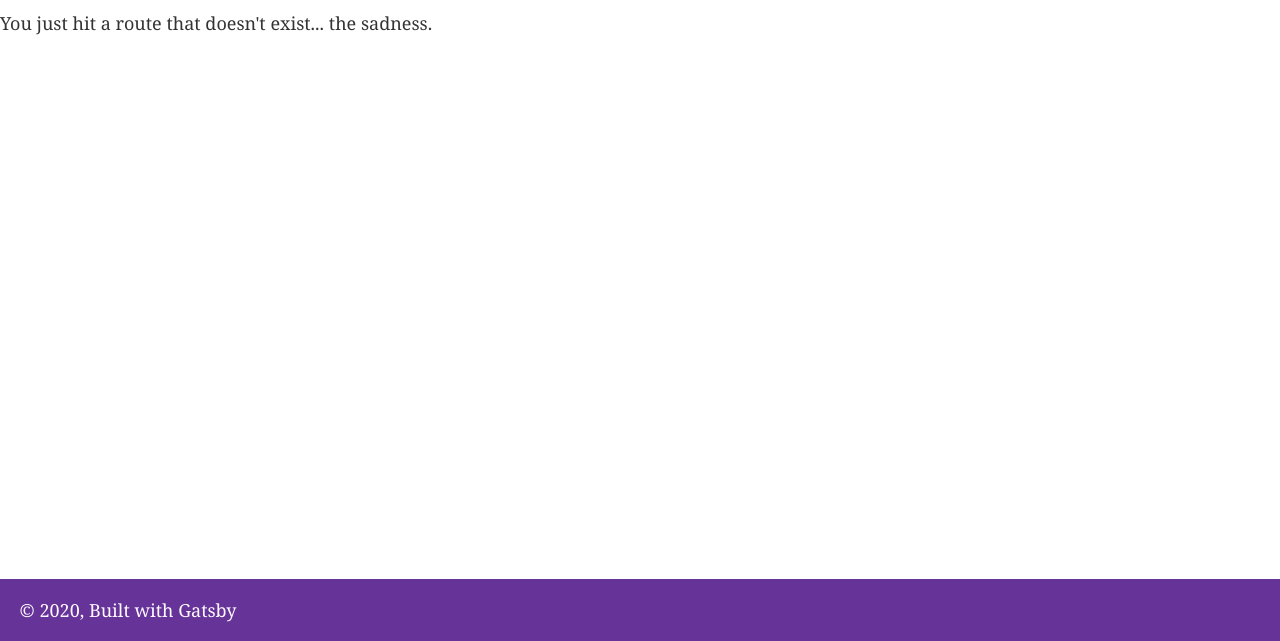
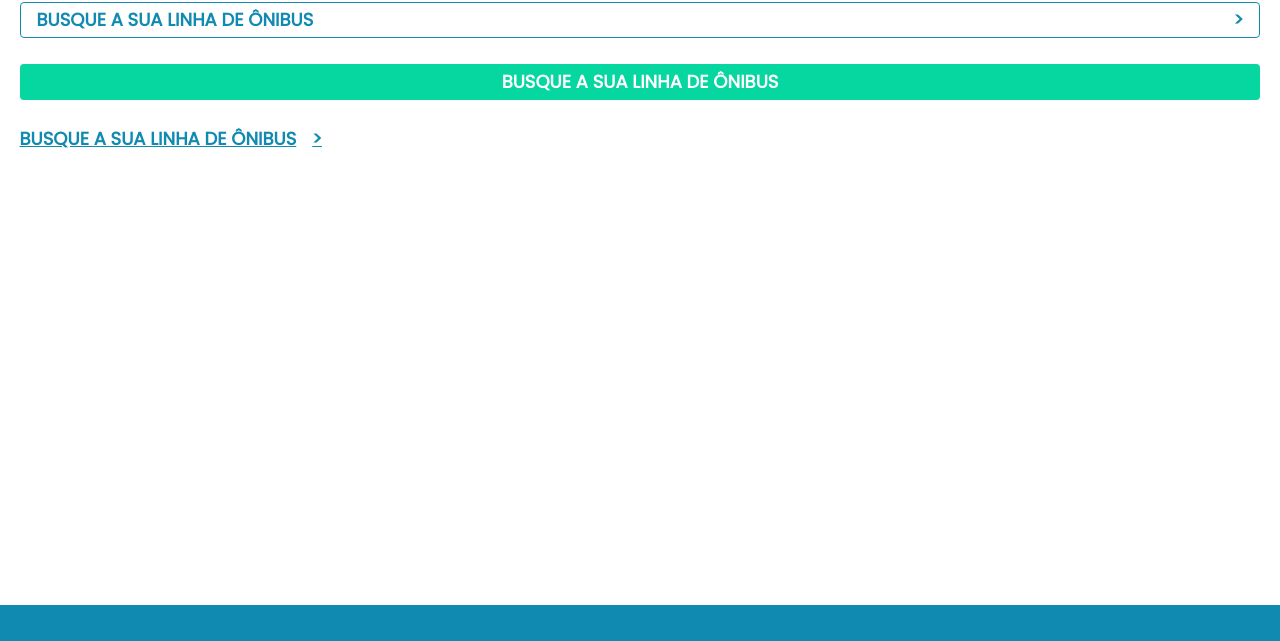
Before and after one commit to guilhermealvestavares/sempsiu-frontend, a Gatsby site: page /components in a window 1280 px wide. Before the commit this address had no page. Shown: the part 159-800 px from the top of the page. Built offline with nearby package versions, Linux system fonts and the light colour scheme; Gatsby itself is replaced by a stand-in of ours.

Commit message:
adiciona biblioteca de botoes e modificacoes gerais de código como variaveis de cor

```diff
--- a/gatsby-config.js
+++ b/gatsby-config.js
@@ -1,6 +1,6 @@
 module.exports = {
   siteMetadata: {
-    title: `Gatsby Starter w/ styled-components`,
+    title: `Sem Psiu`,
     description: `Gatsby starter using styled-components`,
     author: `@blakenoll`,
   },
--- a/src/components/button.js
+++ b/src/components/button.js
@@ -1,10 +1,31 @@
 import styled from "styled-components"
 
- const CtaButton = styled.div`
-    width: 100px;
-    height: 100px;
-    background-color: red;
-    color: blue;
+const CtaButton = styled.a`
+    font-family: Poppins;
+    font-weight: 600;
+    text-transform: uppercase;
+    width: 100%;
+    border-radius: 4px;
+    padding-left: 16px;
+    padding-right: 16px;
+    height: 36px;
+    display: flex;
+    color: ${props => props.color ? props.color : "#ffffff"};
+    background-color: ${props => props.bgColor ? props.bgColor : "var(--primary-color)"};
+    border: 1px solid ${props => props.borderColor ? props.borderColor : "transparent"};
 `
 
-export default CtaButton
+const InlineButton = styled.a`
+    font-family: Poppins;
+    font-weight: 600;
+    text-transform: uppercase;
+    width: 100%;
+    color: ${props => props.color ? props.color : "var(--primary-color)"};
+    text-decoration: underline;
+`
+
+const CtaTextItem = styled.span`
+   margin: ${props => props.margin ? props.margin : "0"};
+`
+
+export {CtaButton,InlineButton, CtaTextItem }
--- /dev/null
+++ b/src/components/containers.js
@@ -0,0 +1,11 @@
+import styled from "styled-components"
+
+ const ContainerButton = styled.div`
+    display: flex;
+    justify-content: ${props => props.jContent ? props.jContent : "space-between"};
+    align-items: center;
+    width: 100%;
+    height: 100%;
+`
+
+export default ContainerButton
--- a/src/components/footer.js
+++ b/src/components/footer.js
@@ -5,9 +5,9 @@ import { Container } from "./layoutComponents"
 const Footer = ({ className }) => (
   <footer className={className}>
     <Container>
-      © {new Date().getFullYear()}, Built with
+      {/* © {new Date().getFullYear()}, Built with
       {` `}
-      <a href="https://www.gatsbyjs.org">Gatsby</a>
+      <a href="https://www.gatsbyjs.org">Gatsby</a> */}
     </Container>
   </footer>
 )
--- a/src/components/globalStyle.js
+++ b/src/components/globalStyle.js
@@ -1,16 +1,16 @@
 import { createGlobalStyle } from "styled-components"
 
 export const GlobalStyle = createGlobalStyle`
-  @import url('https://fonts.googleapis.com/css?family=Karla|Lato');
+  @import url('https://fonts.googleapis.com/css2?family=Poppins');
   :root {
-    --primary-color: rebeccapurple;
+    --primary-color: #118AB2;
     --white: #FFFAFF;
   }
   * {
     box-sizing: border-box;
   }
   html {
-    font-family: lato;
+    font-family: Poppins;
     -ms-text-size-adjust: 100%;
     -webkit-text-size-adjust: 100%;
     touch-action: manipulation;
@@ -22,7 +22,7 @@ export const GlobalStyle = createGlobalStyle`
   main {
     flex: 1 0 auto;
     h1,h2,h3,h4,h5,h6 {
-    font-family: Karla;
+    font-family: Poppins;
     color: #0c2340;
     }
     a {
--- /dev/null
+++ b/src/pages/components.js
@@ -0,0 +1,40 @@
+import React from "react"
+import Layout from "../components/layout"
+import { Container } from "../components/layoutComponents"
+import { CtaButton, InlineButton, CtaTextItem } from "../components/button"
+import ContainerButton from "../components/containers"
+
+const Components = () => (
+  <Layout>
+    <Container>
+      <CtaButton href="/">
+        <ContainerButton>
+         <span>Busque a sua linha de ônibus</span>
+         <span>></span>
+        </ContainerButton>
+      </CtaButton>
+      <br/>
+      <CtaButton href="/" color="#118AB2" borderColor="#118AB2" bgColor="#ffffff">
+        <ContainerButton>
+         <CtaTextItem>Busque a sua linha de ônibus </CtaTextItem>
+         <CtaTextItem>></CtaTextItem>
+        </ContainerButton>
+      </CtaButton>
+      <br/>
+      <CtaButton href="/" bgColor="#06D6A0">
+        <ContainerButton jContent="center">
+         <CtaTextItem>Busque a sua linha de ônibus </CtaTextItem>
+        </ContainerButton>
+      </CtaButton>
+      <br/>
+      <InlineButton href="/">
+        <ContainerButton jContent="flex-start">
+         <CtaTextItem margin="0 16px 0 0">Busque a sua linha de ônibus </CtaTextItem>
+         <CtaTextItem>></CtaTextItem>
+        </ContainerButton>
+      </InlineButton>
+    </Container>
+  </Layout>
+)
+
+export default Components
--- a/src/pages/index.js
+++ b/src/pages/index.js
@@ -5,20 +5,21 @@ import Layout from "../components/layout"
 import Image from "../components/image"
 import { Container } from "../components/layoutComponents"
 import SEO from "../components/seo"
-import CtaButton from "../components/button"
+import { CtaButton, InlineButton, CtaTextItem } from "../components/button"
+import ContainerButton from "../components/containers"
 
 const IndexPage = () => (
   <Layout>
     <Container>
       <SEO title="Home" keywords={[`gatsby`, `application`, `react`]} />
-      <h1>Hi people</h1>
+      {/* <h1>Hi people</h1>
       <p>Welcome to your new Gatsby site.</p>
       <p>Now go build something great.</p>
       <div style={{ maxWidth: `300px`, marginBottom: `1.45rem` }}>
         <Image />
       </div>
-      <Link to="/page-2/">Go to page 2</Link>
-     <CtaButton>teste</CtaButton>
+      <Link to="/page-2/">Go to page 2</Link> */}
+
     </Container>
   </Layout>
 )
```
